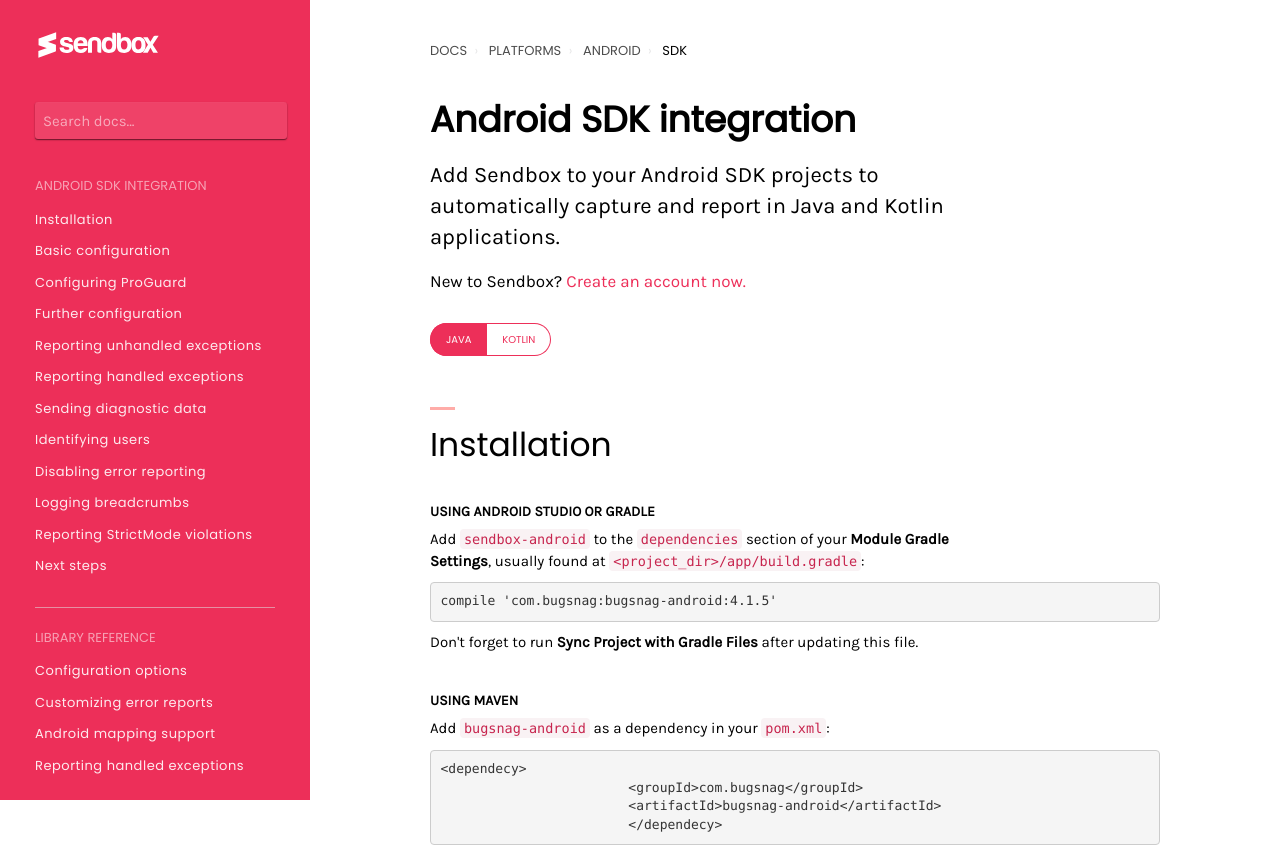
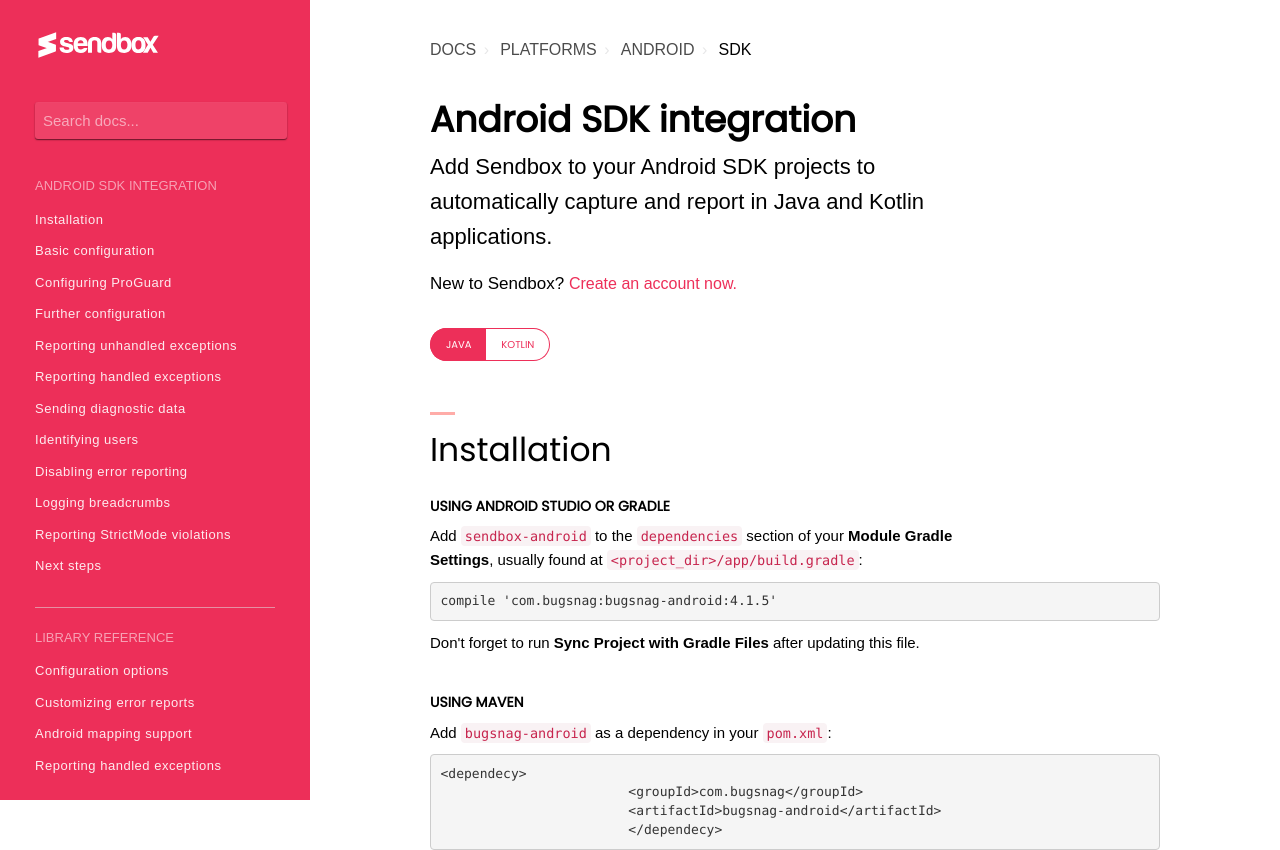
Before and after one commit to oluwatowseen/sendbox-docs, a plain HTML site: page android-sdk.html in a window 1280 px wide. Shown: the top 850 px of the page. Drawn offline with Linux system fonts and the light colour scheme.

Commit message:
font fix

```diff
--- a/css/custom.css
+++ b/css/custom.css
@@ -1,16 +1,28 @@
 html {
-    font-family: sans-serif;
+    -webkit-font-smoothing: antialiased;
 }
 body {
-  font-family: 'Karla', sans-serif;
+  /*font-family: 'Karla', sans-serif;*/
+  font-family: 'Hind', sans-serif;
   font-size: 15px;
   color: #000;
 }
-h1 {
+h1,h2, {
     margin-top: 20px;
-    margin-bottom: 20px
+    margin-bottom: 20px;
+    font-weight: bold;
 }
-
+h1,h2,h3,h4,h5,h6 {
+    font-family: 'poppins', sans-serif !important;
+    /*font-family: 'Hind', sans-serif;*/
+    color: #000;
+}
+p,a,li,button {
+    /*font-family: 'Karla', sans-serif;*/
+    font-family: 'Hind', sans-serif !important;
+    font-size: 16px;
+    line-height: 1.59;
+}
 /*documentaion side navigation*/
 .sidenav {
     height: 100%;
@@ -78,7 +90,6 @@ h1 {
     display: block;
     line-height: 1.5em;
     letter-spacing: 0.04em;
-    font-family: 'poppins', sans-serif;
 }
 .sidenav .sidenav_links a:hover {
     color: white;
@@ -89,7 +100,6 @@ h1 {
     font-size: 13px;
     line-height: 1.5em;
     padding: 0px 8px 8px 35px;
-    font-family: 'poppins', sans-serif;
 }
 .sidenav .line {
     border-color: rgba(225,225,225,0.55);
@@ -182,13 +192,11 @@ h1 {
 }
 .main-content .topnav .topnav_links a {
     color: #000;
-    font-family: 'poppins', sans-serif;
     opacity: .7;
     text-decoration: none;
 }
 .main-content .topnav .topnav_links .active {
     color: #000;
-    font-family: 'poppins', sans-serif;
     text-decoration: none;
     opacity: 1;
 }
@@ -235,7 +243,6 @@ h1 {
 
 }
 .header_bg {
-    font-family: 'poppins', sans-serif;
     font-weight: 700;
 }
 @media (min-width: 992px) {
@@ -272,7 +279,6 @@ h1 {
 .link_content .column_links a .columnlink_header {
     font-size: 15px;
     padding-top: 8px;
-    font-family: 'poppins', sans-serif;
     font-weight: bold;
 }
 .link_content .column_links a {
@@ -291,6 +297,11 @@ h1 {
     width: 66%;
     margin-bottom: 40px;
 }
+@media (max-width: 768px) {
+    .link_content .extended_support {
+        width: 100%;
+    }
+}
 .link_content .extended_support .columnlink_header {
     font-size: 18px;
 }
@@ -306,7 +317,6 @@ h1 {
 /*platform guide*/
 .platformguides_header {
     font-size: 18px;
-    font-family: 'poppins', sans-serif;
     font-weight: bold;
 }
 .platform_guides .header_note {
@@ -367,7 +377,6 @@ h1 {
 /*android-sdk*/
 
 .android_guide .language_switch {
-    font-family: 'poppins', sans-serif;
     font-size: 10px;
 }
 .android_guide .language_switch .languageswitch_left {
@@ -378,6 +387,8 @@ h1 {
     background-color: #ed2f59;
     color: #fff;
     padding: 8px 15px;
+    font-family: 'poppins', sans-serif !important;
+    font-size: 10px;
 }
 .android_guide .language_switch .languageswitch_left:hover {
     color: #fff;
@@ -390,8 +401,10 @@ h1 {
     border-bottom-right-radius: 33px;
     color: #ed2f59;
     background-color: #fff;
-    margin-left: -2px;
+    margin-left: -3px;
     padding: 8px 15px;
+    font-family: 'poppins', sans-serif !important;
+    font-size: 10px;
 }
 .android_guide .language_switch .languageswitch_right:hover {
     color: #ed2f59;
@@ -409,7 +422,6 @@ h1 {
 .headerwith_bar {
     position: relative;
     padding: 20px 0px;
-    font-family: 'poppins', sans-serif;
     font-size: 33px;
 }
 .small_header {
@@ -445,7 +457,6 @@ h1 {
 /*android-sdk-kotlin*/
 
 .sdk_kotlin .language_switch {
-    font-family: 'poppins', sans-serif;
     font-size: 10px;
 }
 .sdk_kotlin .language_switch .languageswitch_left {
```
Also changed, not shown: index.html (+1 -0 lines).
